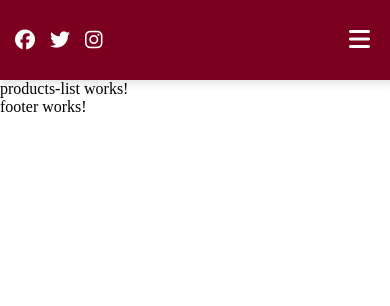
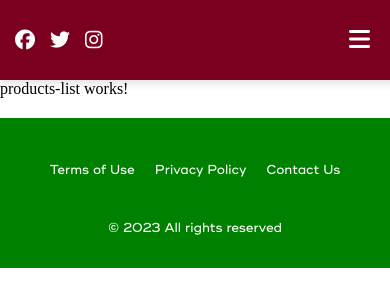
Before and after one commit to brwnaspace/flu, an Angular app: page / in a window 390 px wide. Shown: the top 306 px of the page. Built offline with nearby package versions, Linux system fonts and the light colour scheme.

Commit message:
footer done

```diff
--- a/src/app/shared/components/footer/footer.component.html
+++ b/src/app/shared/components/footer/footer.component.html
@@ -1 +1,8 @@
-<p>footer works!</p>
+<div class="footer-container">
+    <ul class="footer-links">
+        <li><a href="#">Terms of Use</a></li>
+        <li><a href="#">Privacy Policy</a></li>
+        <li><a href="#">Contact Us</a></li>
+    </ul>
+    <p>&copy; 2023 All rights reserved</p>
+</div>
--- a/src/app/shared/components/footer/footer.component.scss
+++ b/src/app/shared/components/footer/footer.component.scss
@@ -0,0 +1,71 @@
+@font-face {
+    font-family: 'ridley-medium';
+    src: url('/assets/Ridley Grotesk Medium.otf') format('truetype');
+}
+
+@font-face {
+    font-family: 'ridley-light';
+    src: url('/assets/Ridley Grotesk Light.otf') format('truetype');
+}
+
+// cores
+$grena: #7B001F;
+$grena-hover: #560F20;
+$verde: #008000;
+$verde-hover: #004C33;
+$branco: #FFFFFF;
+
+// font
+$font-text: 'ridley-medium';
+$font-text-light: 'ridley-medium';
+
+
+.footer-container {
+    background: $verde;
+    color: $branco;
+    font-family: $font-text-light;
+    display: flex;
+    flex-direction: column;
+    align-items: center;
+    justify-content: space-evenly;
+    height: 150px;
+
+    ul {
+        display: flex;
+        justify-content: center;
+        list-style: none;
+
+        li {
+            padding: 10px;
+
+            a {
+                color: white;
+                text-decoration: none;
+                font-size: 16px;
+
+                &:hover {
+                    border-bottom: 1px solid #ffffff;
+                    transition: 0.6s ease-in-out;
+                }
+            }
+        }
+    }
+
+    @media screen and (max-width: 768px) {
+        margin-top: 5%;
+
+        ul {
+            li {
+                a {
+                    font-size: 13px;
+                }
+            }
+        }
+
+        p {
+            font-size: 13px;
+        }
+
+    }
+
+}
```
